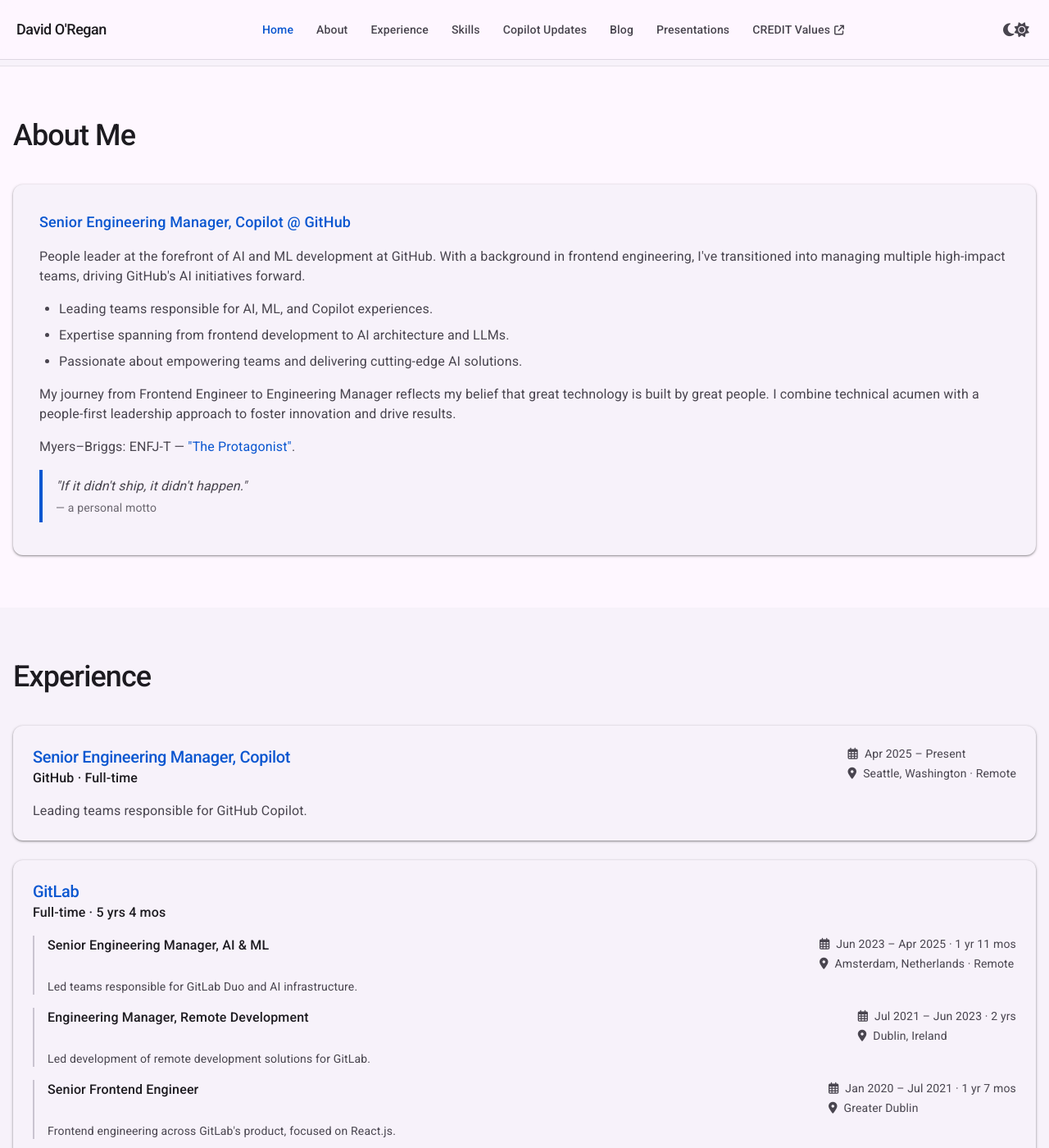
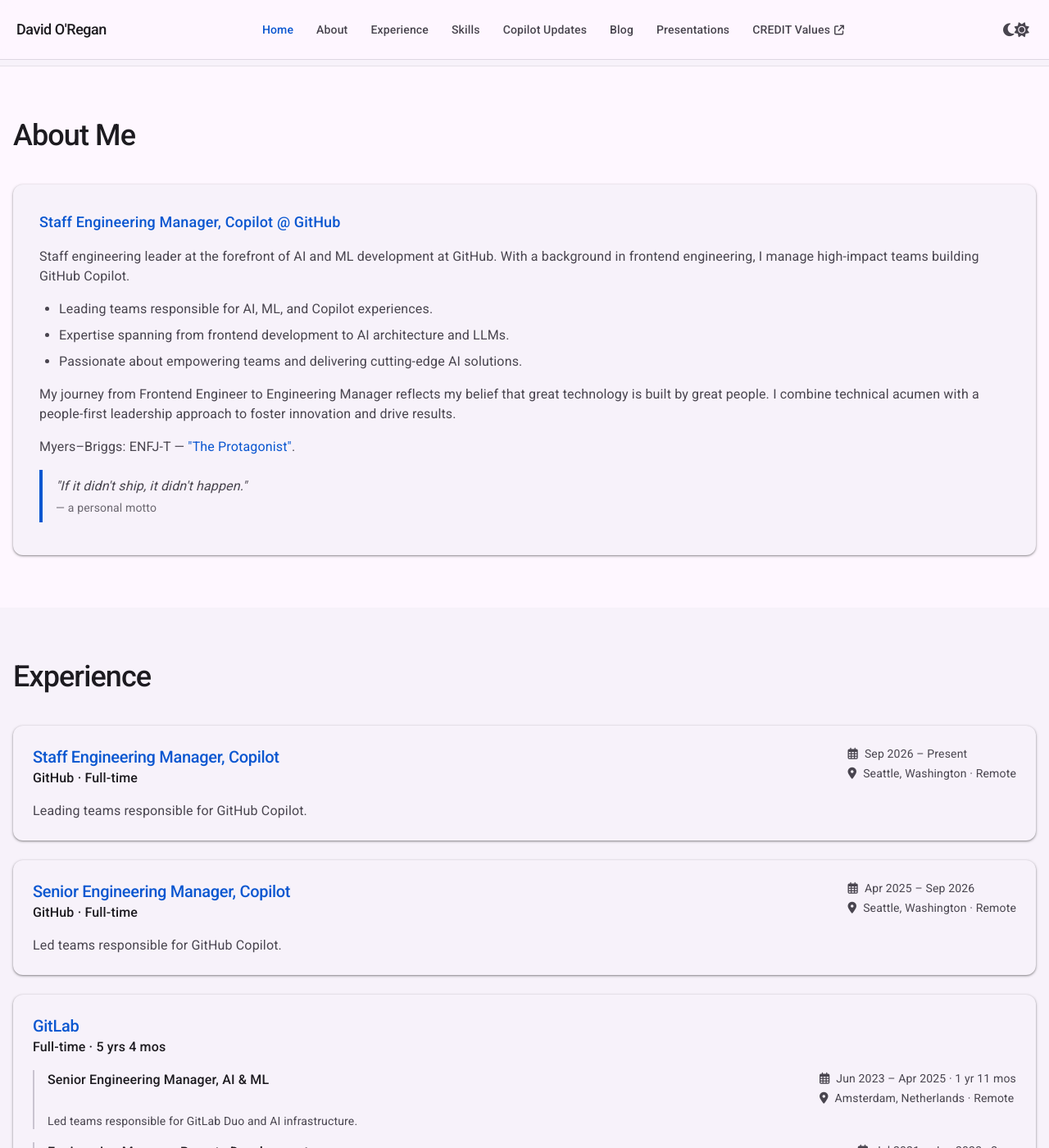
Before and after one commit to Oregand/oregand.github.io, a Jekyll site: the page built from index.html, in a window 1280 px wide and 1400 px high, scrolled down 441 px. Shown: the whole window at 82% size. Built offline with Jekyll 4.4.1, drawn with Linux system fonts in a browser that asks for light colours; some of the changed text lies outside the part shown.

Commit message:
Update current role
Co-authored-by: Copilot <223556219+Copilot@users.noreply.github.com>

```diff
--- a/_config.yml
+++ b/_config.yml
@@ -1,6 +1,6 @@
 title: David O'Regan
 description: >-
-  David O'Regan — Senior Engineering Manager, Copilot @ GitHub. Personal site and blog on AI engineering, leadership, and developer tooling. Based in Seattle.
+  David O'Regan — Staff Engineering Manager, Copilot @ GitHub. Personal site and blog on AI engineering, leadership, and developer tooling. Based in Seattle.
 baseurl: ""
 url: "https://oregand.github.io"
 github_username: oregand
--- a/_includes/footer.html
+++ b/_includes/footer.html
@@ -9,7 +9,7 @@
       <div class="md:col-span-2">
         <h3 class="text-xl font-medium mb-3 tracking-tight">{{ site.title }}</h3>
         <p class="mb-4 text-md-on-surface-variant dark:text-md-dark-on-surface-variant max-w-md">
-          Senior Engineering Manager, Copilot @ GitHub. Passionate about AI, engineering leadership, and building great teams.
+          Staff Engineering Manager, Copilot @ GitHub. Passionate about AI, engineering leadership, and building great teams.
         </p>
         <div class="flex flex-wrap gap-1">
           <a href="https://github.com/{{ site.github_username }}" target="_blank" rel="noopener noreferrer" class="md-icon-btn" aria-label="GitHub profile">
--- a/_layouts/post.html
+++ b/_layouts/post.html
@@ -90,7 +90,7 @@ layout: default
         <p class="text-xs uppercase tracking-wider text-md-on-surface-variant dark:text-md-dark-on-surface-variant mb-1">Written by</p>
         <h2 class="text-lg font-medium mb-2 text-md-on-surface dark:text-md-dark-on-surface">{{ page.author | default: site.author }}</h2>
         <p class="text-md-on-surface-variant dark:text-md-dark-on-surface-variant leading-relaxed">
-          Senior Engineering Manager, Copilot @ GitHub. Background in frontend engineering, now leading high-impact AI/ML teams. Based in Seattle, Washington.
+          Staff Engineering Manager, Copilot @ GitHub. Background in frontend engineering, now leading high-impact AI/ML teams. Based in Seattle, Washington.
         </p>
         <div class="flex flex-wrap items-center gap-2 mt-4">
           <a href="https://www.linkedin.com/in/oregand7" target="_blank" rel="noopener noreferrer" class="md-btn-tonal">
--- a/index.html
+++ b/index.html
@@ -1,7 +1,7 @@
 ---
 layout: default
-title: David O'Regan | Senior Engineering Manager, Copilot @ GitHub
-description: David O'Regan — Senior Engineering Manager, Copilot @ GitHub. Based in Seattle, Washington. Notes on AI engineering, leadership, and developer tooling.
+title: David O'Regan | Staff Engineering Manager, Copilot @ GitHub
+description: David O'Regan — Staff Engineering Manager, Copilot @ GitHub. Based in Seattle, Washington. Notes on AI engineering, leadership, and developer tooling.
 image: https://avatars.githubusercontent.com/u/4388753?s=400&u=56053676f0fe2eb4d7f6986a022f2becc8279a0e&v=4
 ---
 
@@ -26,7 +26,7 @@ image: https://avatars.githubusercontent.com/u/4388753?s=400&u=56053676f0fe2eb4d
           <span class="text-base font-normal text-md-on-surface-variant dark:text-md-dark-on-surface-variant align-middle ml-2">(he/him)</span>
         </h1>
         <p class="text-lg sm:text-xl md:text-2xl font-normal mb-6 text-md-primary dark:text-md-dark-primary">
-          Senior Engineering Manager, Copilot @ GitHub
+          Staff Engineering Manager, Copilot @ GitHub
         </p>
         <div class="flex items-center justify-center md:justify-start mb-8 text-md-on-surface-variant dark:text-md-dark-on-surface-variant">
           <i class="fas fa-map-marker-alt mr-2" aria-hidden="true"></i>
@@ -51,11 +51,11 @@ image: https://avatars.githubusercontent.com/u/4388753?s=400&u=56053676f0fe2eb4d
     <h2 class="section-header">About Me</h2>
     <div class="md-card-elevated p-6 sm:p-8">
       <p class="text-lg font-medium text-md-primary dark:text-md-dark-primary mb-4">
-        Senior Engineering Manager, Copilot @ GitHub
+        Staff Engineering Manager, Copilot @ GitHub
       </p>
       <p class="mb-4 text-md-on-surface-variant dark:text-md-dark-on-surface-variant">
-        People leader at the forefront of AI and ML development at GitHub. With a background in frontend engineering,
-        I've transitioned into managing multiple high-impact teams, driving GitHub's AI initiatives forward.
+        Staff engineering leader at the forefront of AI and ML development at GitHub. With a background in frontend engineering,
+        I manage high-impact teams building GitHub Copilot.
       </p>
       <ul class="list-disc pl-6 mb-4 space-y-2 text-md-on-surface-variant dark:text-md-dark-on-surface-variant">
         <li>Leading teams responsible for AI, ML, and Copilot experiences.</li>
@@ -88,15 +88,29 @@ image: https://avatars.githubusercontent.com/u/4388753?s=400&u=56053676f0fe2eb4d
       <div class="md-card-elevated p-6">
         <div class="flex flex-col md:flex-row md:justify-between md:items-start gap-4">
           <div>
+            <h3 class="text-xl font-medium text-md-primary dark:text-md-dark-primary">Staff Engineering Manager, Copilot</h3>
+            <p class="text-base font-medium text-md-on-surface dark:text-md-dark-on-surface">GitHub · Full-time</p>
+          </div>
+          <div class="text-md-on-surface-variant dark:text-md-dark-on-surface-variant text-sm">
+            <div class="flex items-center"><i class="far fa-calendar-alt mr-2" aria-hidden="true"></i><span>Sep 2026 – Present</span></div>
+            <div class="flex items-center mt-1"><i class="fas fa-map-marker-alt mr-2" aria-hidden="true"></i><span>Seattle, Washington · Remote</span></div>
+          </div>
+        </div>
+        <p class="mt-4 text-md-on-surface-variant dark:text-md-dark-on-surface-variant">Leading teams responsible for GitHub Copilot.</p>
+      </div>
+
+      <div class="md-card-elevated p-6">
+        <div class="flex flex-col md:flex-row md:justify-between md:items-start gap-4">
+          <div>
             <h3 class="text-xl font-medium text-md-primary dark:text-md-dark-primary">Senior Engineering Manager, Copilot</h3>
             <p class="text-base font-medium text-md-on-surface dark:text-md-dark-on-surface">GitHub · Full-time</p>
           </div>
           <div class="text-md-on-surface-variant dark:text-md-dark-on-surface-variant text-sm">
-            <div class="flex items-center"><i class="far fa-calendar-alt mr-2" aria-hidden="true"></i><span>Apr 2025 – Present</span></div>
+            <div class="flex items-center"><i class="far fa-calendar-alt mr-2" aria-hidden="true"></i><span>Apr 2025 – Sep 2026</span></div>
             <div class="flex items-center mt-1"><i class="fas fa-map-marker-alt mr-2" aria-hidden="true"></i><span>Seattle, Washington · Remote</span></div>
           </div>
         </div>
-        <p class="mt-4 text-md-on-surface-variant dark:text-md-dark-on-surface-variant">Leading teams responsible for GitHub Copilot.</p>
+        <p class="mt-4 text-md-on-surface-variant dark:text-md-dark-on-surface-variant">Led teams responsible for GitHub Copilot.</p>
       </div>
 
       <div class="md-card-elevated p-6">
```
Also changed, not shown: README.md.
